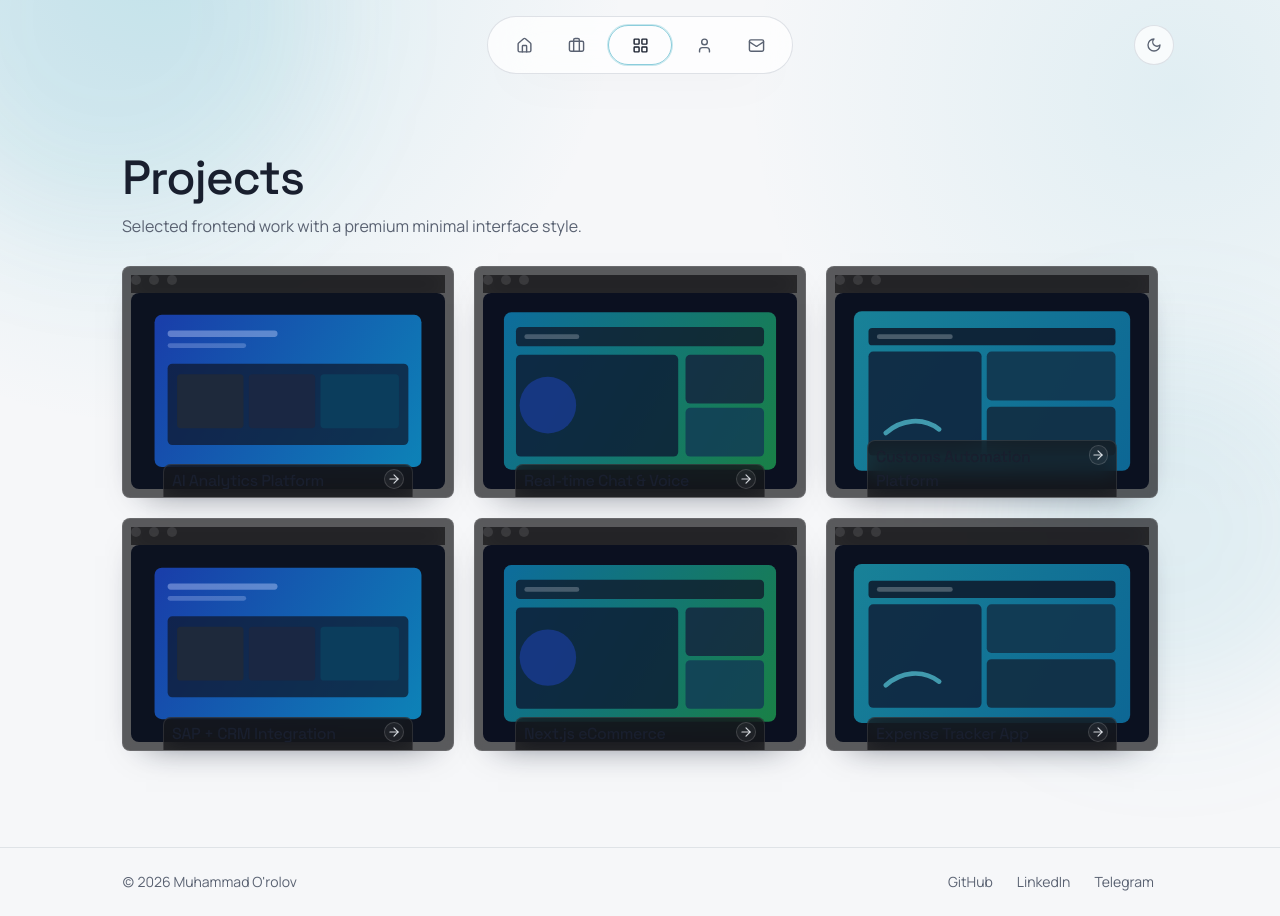
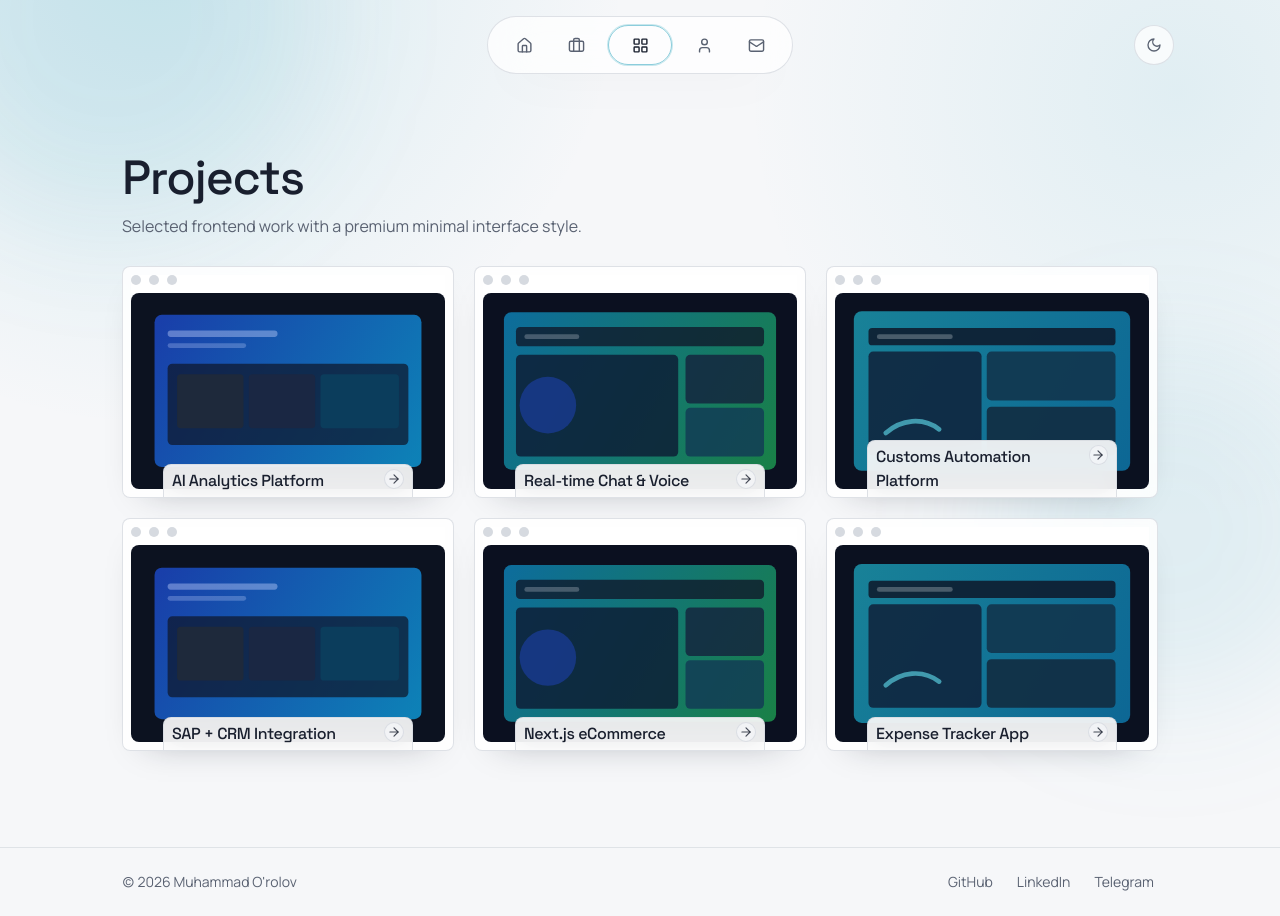
Before and after one commit to muhammad-jon/portfolio, a React (Vite) app: page /projects in a window 1280 px wide. Built offline with nearby package versions, Linux system fonts and the light colour scheme.

Commit message:
Refactor ProjectCard styles: update class names for improved theming and consistency

```diff
--- a/src/components/ProjectCard.tsx
+++ b/src/components/ProjectCard.tsx
@@ -16,13 +16,13 @@ export function ProjectCard({ project }: ProjectCardProps) {
         aria-label={`Open ${project.title} demo`}
         whileHover={{ y: -2 }}
         transition={{ duration: 0.28, ease: "easeOut" }}
-        className="p-2 focus-ring block overflow-hidden rounded-lg border border-white/10 bg-zinc-900/70 shadow-[0_14px_34px_-24px_rgba(15,23,42,0.75)] backdrop-blur-sm transition-shadow duration-300 hover:shadow-[0_24px_50px_-26px_rgba(15,23,42,0.9)]"
+        className="p-2 focus-ring block overflow-hidden rounded-lg border border-line/80 bg-surface/85 shadow-[0_14px_34px_-24px_hsl(220_35%_12%_/_0.35)] backdrop-blur-sm transition-shadow duration-300 hover:shadow-[0_24px_50px_-26px_hsl(220_35%_12%_/_0.45)] dark:border-white/10 dark:bg-zinc-900/70 dark:shadow-[0_14px_34px_-24px_rgba(15,23,42,0.75)] dark:hover:shadow-[0_24px_50px_-26px_rgba(15,23,42,0.9)]"
       >
-        <div className="flex items-center justify-between bg-zinc-900/70 px-0 pb-2 backdrop-blur-md">
+        <div className="flex items-center justify-between bg-surface/80 px-0 pb-2 backdrop-blur-md dark:bg-zinc-900/70">
           <div className="flex items-center gap-2 " aria-hidden="true">
-            <span className="h-2.5 w-2.5 rounded-full bg-white/10 transition group-hover:bg-red-400/95" />
-            <span className="h-2.5 w-2.5 rounded-full bg-white/10 transition group-hover:bg-amber-300/95" />
-            <span className="h-2.5 w-2.5 rounded-full bg-white/10 transition group-hover:bg-emerald-400/95" />
+            <span className="h-2.5 w-2.5 rounded-full bg-line transition group-hover:bg-red-400/95 dark:bg-white/10" />
+            <span className="h-2.5 w-2.5 rounded-full bg-line transition group-hover:bg-amber-300/95 dark:bg-white/10" />
+            <span className="h-2.5 w-2.5 rounded-full bg-line transition group-hover:bg-emerald-400/95 dark:bg-white/10" />
           </div>
         </div>
 
@@ -35,12 +35,12 @@ export function ProjectCard({ project }: ProjectCardProps) {
           />
         </div>
         <div className="absolute bottom-0 left-0 w-full px-10">
-          <div className="backdrop-blur-md border-t border-l  border-r border-white/10 rounded-t-lg px-2 py-1 bottom-0 bg-zinc-900/70">
+          <div className="backdrop-blur-md border-t border-l border-r border-line/80 rounded-t-lg px-2 py-1 bottom-0 bg-surface/90 dark:border-white/10 dark:bg-zinc-900/70">
             <div className="flex justify-between itmes-center">
               <h4 className="text-base">{project.title}</h4>
               <span
                 aria-hidden="true"
-                className="inline-flex h-5 w-5 rounded-full items-center justify-center border border-white/15 bg-white/5 text-slate-100/85"
+                className="inline-flex h-5 w-5 rounded-full items-center justify-center border border-line/80 bg-page/70 text-text/80 dark:border-white/15 dark:bg-white/5 dark:text-slate-100/85"
               >
                 <ArrowRight
                   size={14}
```
